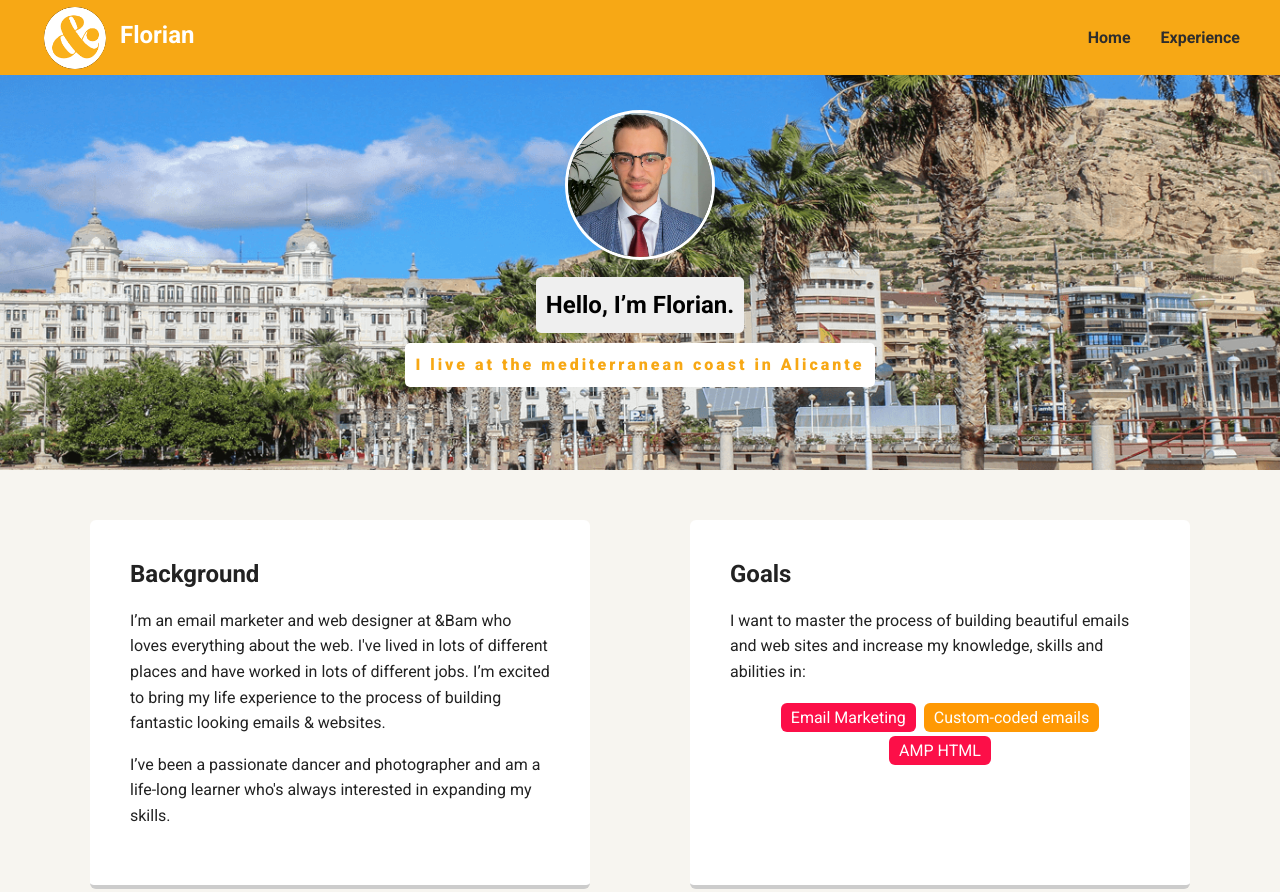
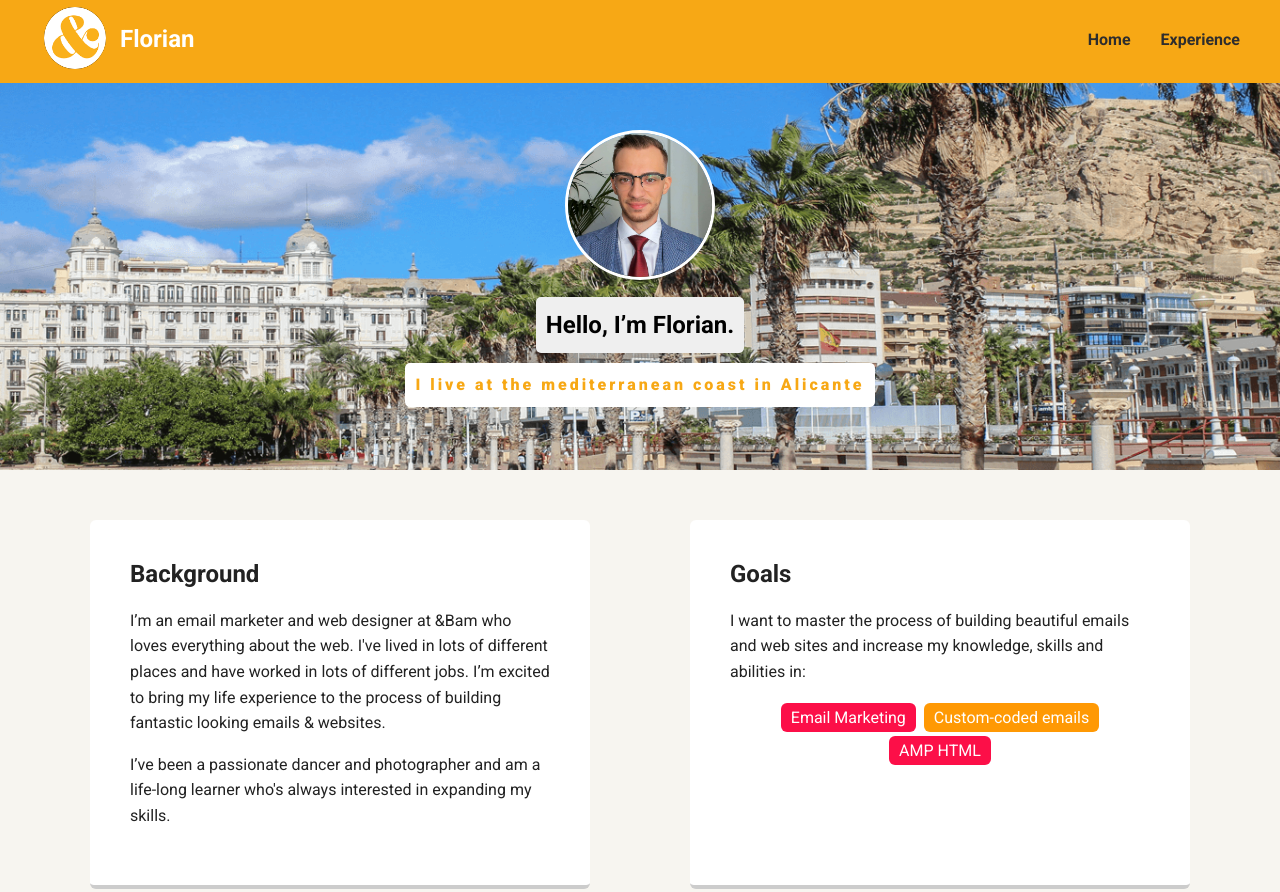
Before and after one commit to florian-bam/Tech-Degree-Project-1, a plain HTML site: page index.html in a window 1280 px wide. Shown: the top 892 px of the page. Drawn offline with Linux system fonts and the light colour scheme; a web font is replaced by a local one.

Commit message:
index.html semantics fixed. before fixing experience.html

```diff
--- a/index.html
+++ b/index.html
@@ -8,7 +8,8 @@
     <link href="https://fonts.googleapis.com/css?family=Muli%7CRoboto:400,300,500,700,900" rel="stylesheet">
   </head>
   <body>
-    <nav class="main-nav">
+    <header>
+      <nav class="main-nav">
         <ul class="nav">
           <li><a href="https://andbam.co/"><img id="logo" src="images/logo.png" alt="&Bam logo"></a></li>
           <li class="name">Florian</li>
@@ -16,8 +17,6 @@
           <li class="right-nav"><a href="experience.html">Experience</a></li>
         </ul>
       </nav>
-
-    <header>
       <img src="images/this one (1).jpg" alt="Picture of Florian" class="profile-image">
       <h1 class="tag name">Hello, I’m Florian.</h1>
       <p class="tag location">I live at the mediterranean coast in Alicante</p>
--- a/styles.css
+++ b/styles.css
@@ -84,13 +84,13 @@ header {
   background: url('images/Alicantenyawebb\ \(1\).png') no-repeat top center ;
   background-size: cover;
   overflow: hidden;
-  padding-top: 60px;
+  /* padding-top: 60px; */
 }
 header {
   line-height: 1.5;
 }
 header .profile-image {
-  margin-top: 50px;
+  margin-top: 130px;
   width: 150px;
   height: auto;
   border-radius: 50%;
```
Also changed, not shown: experience.html (+2 -3 lines).
